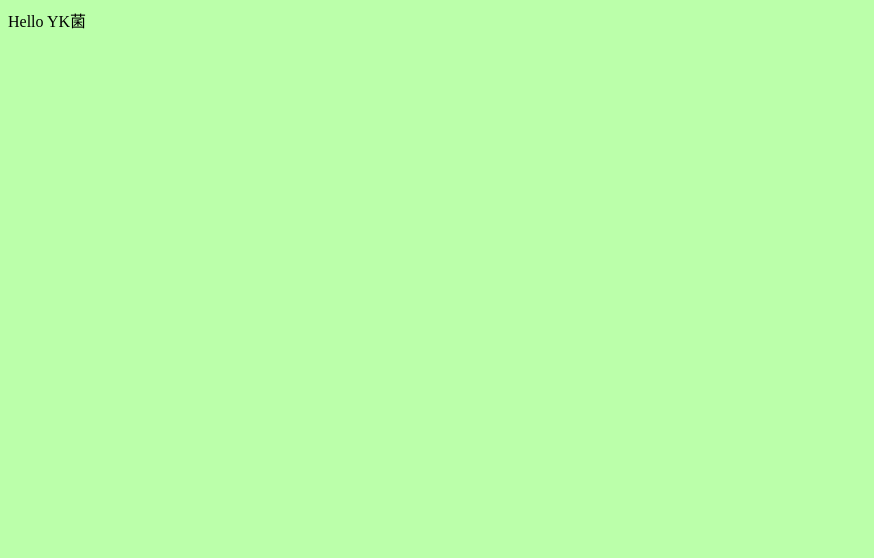
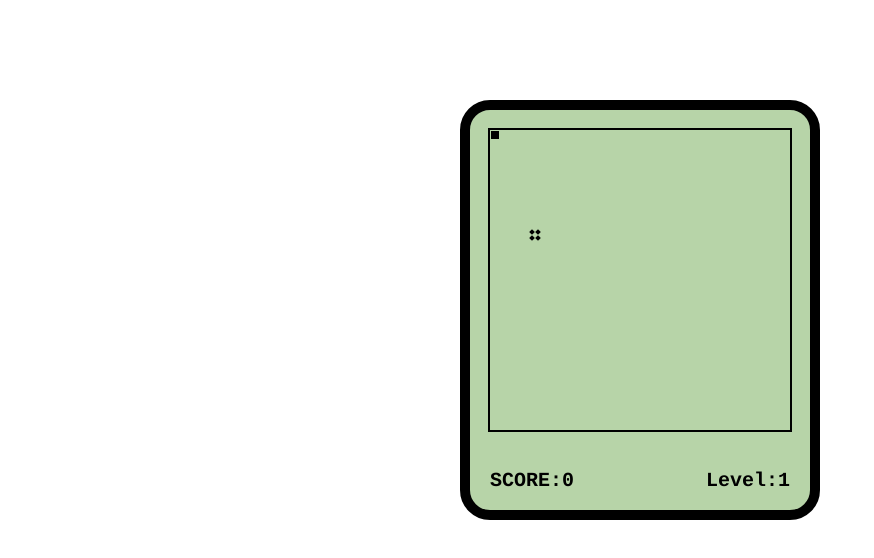
Before and after one commit to huangxi-184/Ts-Greedy-Snake, a website built with webpack: page src/index.html in a window 1280 px wide. Shown: the whole page, without its empty margins (0-874 px from the left). Built offline with nearby package versions, Linux system fonts and the light colour scheme.

Commit message:
完成snake静态页面

```diff
--- a/src/index.html
+++ b/src/index.html
@@ -5,11 +5,32 @@
   <meta charset="UTF-8">
   <meta http-equiv="X-UA-Compatible" content="IE=edge">
   <meta name="viewport" content="width=device-width, initial-scale=1.0">
-  <title>TS & webpack</title>
+  <title>贪吃蛇</title>
 </head>
 
 <body>
-  <div id="app"></div>
+  <div id="main">
+    <div id="stage">
+      <div id="snake">
+        <div></div>
+      </div>
+      <div id="food">
+        <div></div>
+        <div></div>
+        <div></div>
+        <div></div>
+      </div>
+    </div>
+    <div id="score-panel">
+      <div>
+          SCORE:<span id="score">0</span>
+      </div>
+      <div>
+        Level:<span id="score">1</span>
+      </div>
+    </div>
+
+  </div>
 </body>
 
 </html>
--- a/src/index.ts
+++ b/src/index.ts
@@ -1,7 +1 @@
 import './style/index.less'
-const box = document.querySelector('#app')
-const hello: string = 'Hello YK菌'
-
-if (box !== null) {
-  box.innerHTML = hello
-}
--- a/src/style/index.less
+++ b/src/style/index.less
@@ -1,3 +1,74 @@
-body{
-    background-color: #bfa;
+@bg-color : #b7d4a8;
+
+// 设置字体
+body {
+    font: bold 20px "Courier";
 }
+
+// 统一样式
+* {
+    margin: 0;
+    padding: 0;
+    box-sizing: border-box;
+}
+
+//总容器
+#main {
+    width: 360px;
+    height: 420px;
+    background-color: @bg-color;
+    margin: 100px auto;
+    border: 10px solid black;
+    border-radius: 30px;
+
+    display: flex;
+    flex-flow: column;
+    align-items: center;
+    justify-content: space-around;
+
+    // snkae 的活动范围
+    #stage {
+        width: 304px;
+        height: 304px;
+        border: 2px solid black;
+        position: relative;
+
+        #snake {
+            &>div {
+                width: 10px;
+                height: 10px;
+                background-color: #000;
+                border: 1px solid @bg-color;
+                position: absolute;
+            }
+        }
+
+        // 实物css
+        #food {
+            width: 10px;
+            height: 10px;
+            position: absolute;
+            left: 40px;
+            top: 100px;
+            display: flex;
+            flex-flow: row wrap;
+            justify-content: space-between;
+            align-content: space-between;
+
+            &>div {
+                width: 4px;
+                height: 4px;
+                background-color: black;
+                transform: rotate(45deg);
+            }
+        }
+    }
+
+    #score-panel {
+        width: 300px;
+        display: flex;
+        justify-content: space-between;
+    }
+
+
+}
```
Also changed, not shown: README.md.
